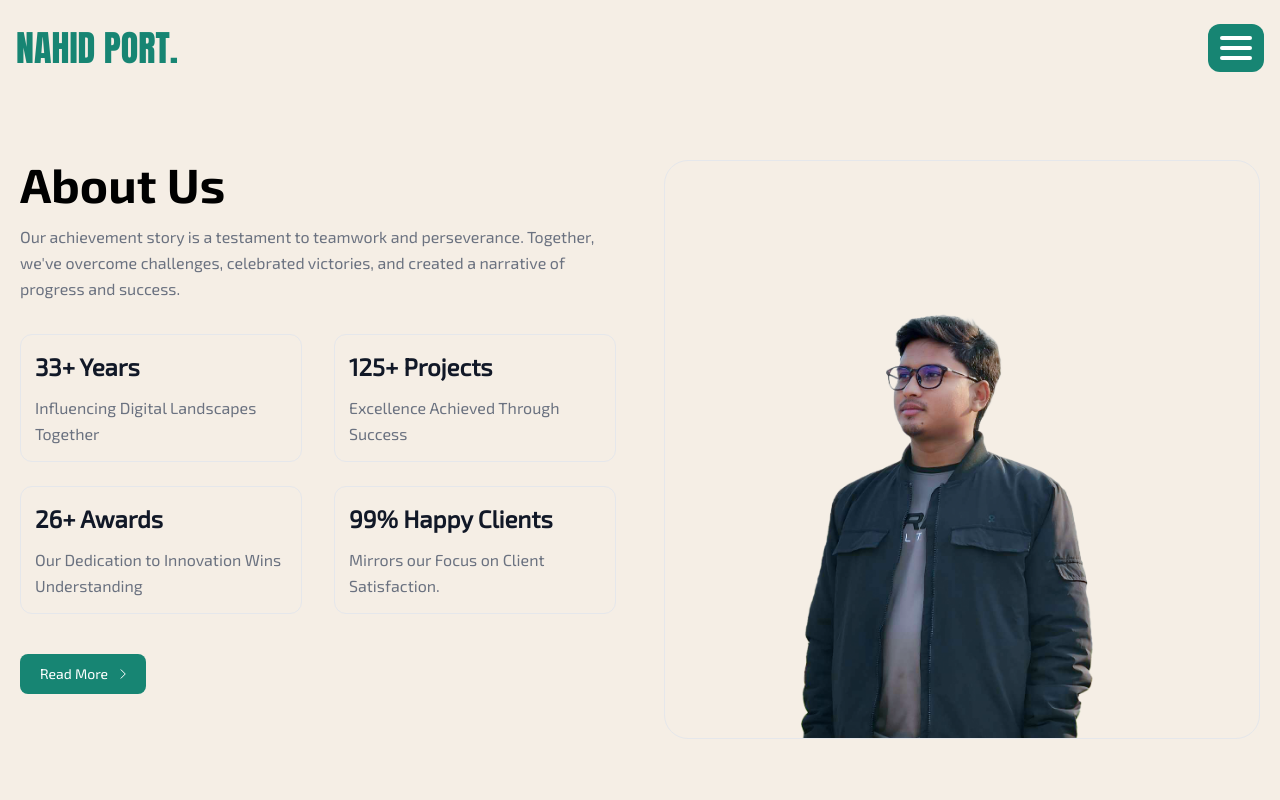
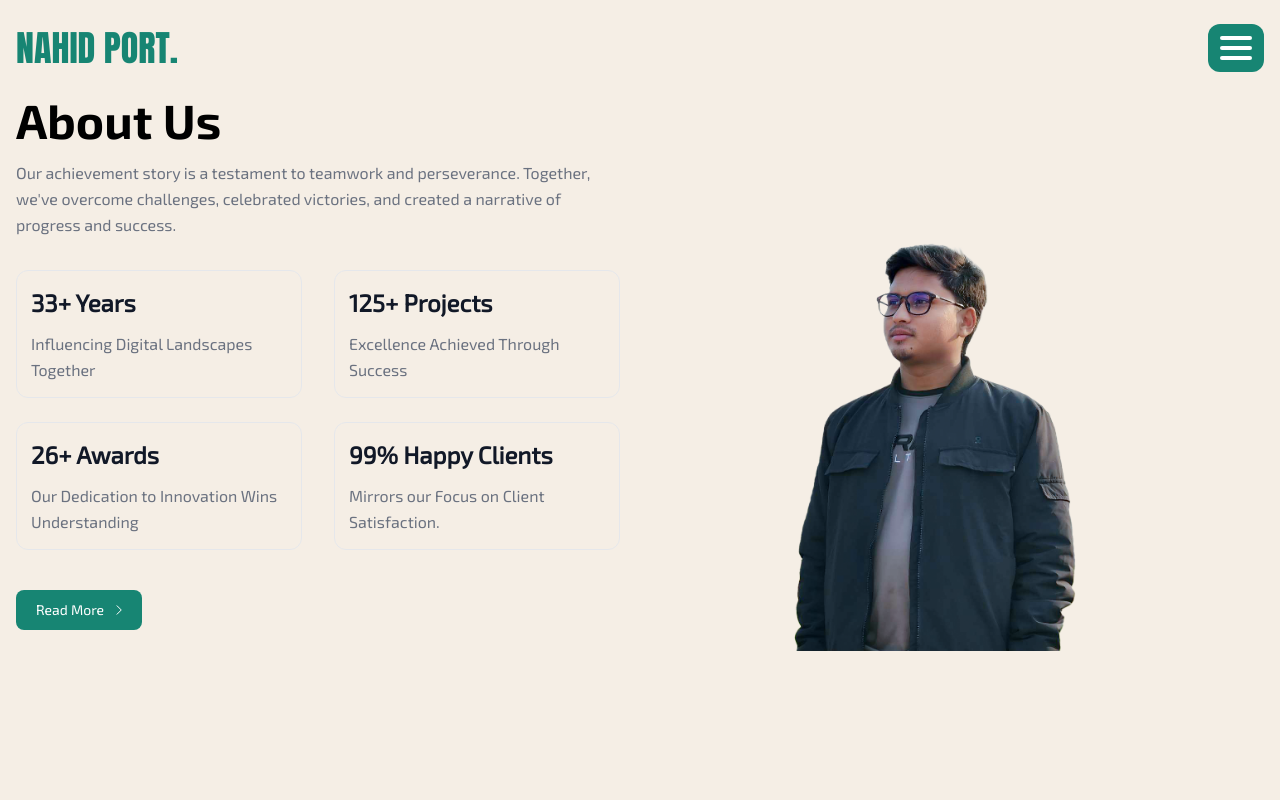
Before and after one commit to nahidthedeveloper/my-port, a Next.js app: page /about in a window 1280 px wide. Shown: the top 800 px of the page. Built offline with nearby package versions, Linux system fonts and the light colour scheme.

Commit message:
fix some issue

```diff
--- a/components/CircleText.js
+++ b/components/CircleText.js
@@ -15,10 +15,11 @@ export default function CircleText() {
                 rotation: 360,
                 duration: 5,
                 scrollTrigger: {
-                    trigger: imageRef.current,
+                    trigger: '#section2',
                     start: "top center",       // Start when the top of the element reaches the center of the viewport
                     end: "bottom top",         // End when the bottom of the element reaches the top of the viewport
                     scrub: true,               // Smoothly link the animation to scroll
+                    // markers: true
                 },
             });
         }, imageRef);
@@ -27,7 +28,7 @@ export default function CircleText() {
     }, []);
 
     return (
-        <div className="flex items-center justify-center absolute top-0 left-0">
+        <div className="flex items-center justify-center absolute top-20 left-0">
             <img
                 src="/images/circleTitle.svg"
                 alt="circleTitle"
--- a/components/Footer.js
+++ b/components/Footer.js
@@ -14,7 +14,7 @@ export default function Footer() {
     }, []);
 
     return (
-        <footer className='font-exo2_regular'>
+        <footer className='font-exo2_regular snap-end'>
             <div className="mx-auto w-full max-w-screen-xl p-4 py-6 lg:py-8">
                 <div className="md:flex md:justify-between">
                     <div className="mb-6 md:mb-0">
@@ -32,9 +32,13 @@ export default function Footer() {
                                     <Link target='_blank' href="https://nextjs.org/"
                                           className="hover:underline">Next.js</Link>
                                 </li>
-                                <li>
+                                <li className="mb-4">
                                     <Link target='_blank' href="https://tailwindcss.com/" className="hover:underline">Tailwind
                                         CSS</Link>
+                                </li>
+                                <li>
+                                    <Link target='_blank' href="https://gsap.com/"
+                                          className="hover:underline">GSAP</Link>
                                 </li>
                             </ul>
                         </div>
--- /dev/null
+++ b/context/MouseWheelProvider.js
@@ -0,0 +1,34 @@
+'use client'
+import React, {createContext, useContext, useEffect} from "react";
+
+const WheelContext = createContext(null);
+
+export const useWheel = () => useContext(WheelContext);
+
+export const MouseWheelProvider = ({children}) => {
+    useEffect(() => {
+        const handleWheel = (e) => {
+            e.preventDefault();
+            const scrollContainer = document.querySelector(".snap-container");
+            if (scrollContainer) {
+                const scrollAmount = e.deltaY < 0 ? -100 : 100;
+                scrollContainer.scrollBy({
+                    top: scrollAmount,
+                    behavior: "smooth",
+                });
+            }
+        };
+
+        window.addEventListener("wheel", handleWheel, {passive: false});
+
+        return () => {
+            window.removeEventListener("wheel", handleWheel);
+        };
+    }, []);
+
+    return (
+        <WheelContext.Provider value={{}}>
+            {children}
+        </WheelContext.Provider>
+    );
+};
--- a/src/app/about/page.js
+++ b/src/app/about/page.js
@@ -1,89 +1,72 @@
-'use client'
+'use client';
+
+import {useEffect} from "react";
 
 export default function About() {
+    useEffect(() => {
+        document.title = 'Nahid Port. | About'
+    }, [])
     return (
-        <section className="my-40 relative xl:mr-0 lg:mr-5 mx-auto font-exo2_regular">
-            <div className="w-full max-w-7xl px-4 md:px-5 lg:px-5 mx-auto">
-                <div className="w-full justify-between xl:gap-12 gap-10 grid lg:grid-cols-2 grid-cols-1">
-                    <div className="w-full flex-col lg:items-start items-center gap-10 inline-flex">
-                        <div className="w-full flex-col justify-center items-start gap-8 flex">
-                            <div className="flex-col justify-start lg:items-start items-center gap-4 flex">
+        <div className="snap-start pt-[96px] mb-40 max-w-screen-xl w-full px-4 mx-auto">
+            <div className="grid w-full gap-10 lg:grid-cols-2 font-exo2_regular">
+                {/* Left Section */}
+                <div className="flex flex-col items-center gap-10 lg:items-start">
+                    <div className="flex flex-col w-full gap-8">
+                        {/* Heading and Description */}
+                        <div className="flex flex-col gap-4 items-center lg:items-start">
                             <h1 className="text-5xl font-bold font-exo2_bold">About Us</h1>
-                                <div className="w-full flex-col justify-start lg:items-start items-center gap-3 flex">
-                                    <p
-                                        className="text-gray-500 text-base font-normal leading-relaxed lg:text-start text-center">
-                                        Our achievement story is a testament to teamwork and perseverance. Together,
-                                        we&#39;ve
-                                        overcome challenges, celebrated victories, and created a narrative of progress
-                                        and
-                                        success.</p>
+                            <p className="text-base text-gray-500 leading-relaxed text-center lg:text-start">
+                                Our achievement story is a testament to teamwork and perseverance. Together, we&#39;ve
+                                overcome challenges, celebrated victories, and created a narrative of progress and
+                                success.
+                            </p>
                         </div>
+
+                        {/* Stats */}
+                        <div className="flex flex-col gap-6">
+                            <div className="grid w-full gap-8 md:grid-cols-2">
+                                <StatCard title="33+ Years" description="Influencing Digital Landscapes Together"/>
+                                <StatCard title="125+ Projects" description="Excellence Achieved Through Success"/>
                             </div>
-                            <div className="w-full flex-col justify-center items-start gap-6 flex">
-                                <div
-                                    className="w-full justify-start items-center gap-8 grid md:grid-cols-2 grid-cols-1">
-                                    <div
-                                        className="w-full h-full p-3.5 rounded-xl border border-gray-200 hover:border-gray-400 transition-all duration-700 ease-in-out flex-col justify-start items-start gap-2.5 inline-flex">
-                                        <h4 className="text-gray-900 text-2xl font-bold font-manrope leading-9">33+
-                                            Years</h4>
-                                        <p className="text-gray-500 text-base font-normal leading-relaxed">Influencing
-                                            Digital
-                                            Landscapes Together</p>
-                                    </div>
-                                    <div
-                                        className="w-full h-full p-3.5 rounded-xl border border-gray-200 hover:border-gray-400 transition-all duration-700 ease-in-out flex-col justify-start items-start gap-2.5 inline-flex">
-                                        <h4 className="text-gray-900 text-2xl font-bold font-manrope leading-9">125+
-                                            Projects
-                                        </h4>
-                                        <p className="text-gray-500 text-base font-normal leading-relaxed">Excellence
-                                            Achieved
-                                            Through Success</p>
-                                    </div>
-                                </div>
-                                <div
-                                    className="w-full h-full justify-start items-center gap-8 grid md:grid-cols-2 grid-cols-1">
-                                    <div
-                                        className="w-full p-3.5 rounded-xl border border-gray-200 hover:border-gray-400 transition-all duration-700 ease-in-out flex-col justify-start items-start gap-2.5 inline-flex">
-                                        <h4 className="text-gray-900 text-2xl font-bold font-manrope leading-9">26+
-                                            Awards</h4>
-                                        <p className="text-gray-500 text-base font-normal leading-relaxed">Our
-                                            Dedication to
-                                            Innovation Wins Understanding</p>
-                                    </div>
-                                    <div
-                                        className="w-full h-full p-3.5 rounded-xl border border-gray-200 hover:border-gray-400 transition-all duration-700 ease-in-out flex-col justify-start items-start gap-2.5 inline-flex">
-                                        <h4 className="text-gray-900 text-2xl font-bold font-manrope leading-9">99%
-                                            Happy
-                                            Clients</h4>
-                                        <p className="text-gray-500 text-base font-normal leading-relaxed">Mirrors our
-                                            Focus on
-                                            Client Satisfaction.</p>
+                            <div className="grid w-full gap-8 md:grid-cols-2">
+                                <StatCard title="26+ Awards"
+                                          description="Our Dedication to Innovation Wins Understanding"/>
+                                <StatCard title="99% Happy Clients"
+                                          description="Mirrors our Focus on Client Satisfaction."/>
                             </div>
                         </div>
                     </div>
-                        </div>
+
+                    {/* Read More Button */}
                     <button
-                            className="sm:w-fit w-full group px-3.5 py-2 bg-primary rounded-lg justify-center items-center flex">
-                            <span className="px-1.5 text-sm text-white font-medium leading-6">Read More</span>
-                            <svg xmlns="http://www.w3.org/2000/svg" width="18" height="18" viewBox="0 0 18 18"
-                                 fill="none">
+                        className="flex items-center justify-center w-full px-3.5 py-2 text-sm font-medium leading-6 text-white bg-primary rounded-lg sm:w-fit group">
+                        <span className="px-1.5">Read More</span>
+                        <svg xmlns="http://www.w3.org/2000/svg" width="18" height="18" viewBox="0 0 18 18" fill="none">
                             <path d="M6.75265 4.49658L11.2528 8.99677L6.75 13.4996" stroke="white"/>
                         </svg>
                     </button>
                 </div>
-                    <div className="w-full lg:justify-start justify-center items-start flex">
-                        <div
-                            className="w-full lg:w-[60vw] h-[80vw] lg:h-[579px] rounded-3xl sm:border border-gray-200">
+
+
+                <div className="h-[555px] w-[579px] rounded-3xl overflow-hidden">
                     <img
                         src="/images/me.png"
-                                className="w-full h-full rounded-3xl object-cover object-center"
-                                alt='Image'
+                        alt="Image"
+                        className="object-cover object-center w-full h-full rounded-3xl"
                     />
                 </div>
+
             </div>
         </div>
-            </div>
-        </section>
-
     );
 }
+
+function StatCard({title, description}) {
+    return (
+        <div
+            className="flex flex-col w-full gap-2.5 p-3.5 border rounded-xl border-gray-200 hover:border-gray-400 transition-all duration-700 ease-in-out">
+            <h4 className="text-2xl font-bold text-gray-900 font-manrope leading-9">{title}</h4>
+            <p className="text-base text-gray-500 leading-relaxed">{description}</p>
+        </div>
+    );
+}
--- a/src/app/contact/page.js
+++ b/src/app/contact/page.js
@@ -1,11 +1,16 @@
+'use client'
 import {FontAwesomeIcon} from "@fortawesome/react-fontawesome";
 import {faFacebookF, faGithub, faLinkedin} from '@fortawesome/free-brands-svg-icons';
 import Link from "next/link";
 import {faEnvelope, faLocationDot, faPaperPlane, faPhone} from "@fortawesome/free-solid-svg-icons";
+import {useEffect} from "react";
 
 export default function Contact() {
+    useEffect(() => {
+        document.title = 'Nahid Port. | Contact'
+    }, [])
     return (
-        <div className="my-40 max-w-screen-xl w-full px-4 mx-auto">
+        <div className="snap-start pt-[96px] mb-40 max-w-screen-xl w-full px-4 mx-auto">
             <div className="grid lg:grid-cols-2 gap-14">
                 <div>
                     <h1 className="text-5xl font-bold font-exo2_bold">Get in Touch</h1>
--- a/src/app/layout.js
+++ b/src/app/layout.js
@@ -3,6 +3,7 @@ import "./globals.css";
 import Navbar from "../../components/Navbar";
 import Footer from "../../components/Footer";
 import ReactLenis from "lenis/react";
+import {MouseWheelProvider} from "../../context/MouseWheelProvider";
 
 const FiraCodeRegular = localFont({
     src: "./fonts/FiraCode-Regular.ttf",
@@ -20,7 +21,6 @@ const Exo2Bold = localFont({
     src: "./fonts/Exo2-Bold.ttf",
     variable: "--font-exo2-bold",
 });
-
 const AntonRegular = localFont({
     src: "./fonts/Anton-Regular.ttf",
     variable: "--font-anton-regular",
@@ -35,15 +35,17 @@ export default function RootLayout({children}) {
     return (
         <html lang="en">
         <body
-            className={`${FiraCodeRegular.variable} ${FiraCodeBold.variable} ${Exo2Regular.variable} ${Exo2Bold.variable} ${AntonRegular.variable} bg-[#f5eee5] w-full min-h-screen`}
+            className={`${FiraCodeRegular.variable} ${FiraCodeBold.variable} ${Exo2Regular.variable} ${Exo2Bold.variable} ${AntonRegular.variable} bg-[#f5eee5] w-full`}
         >
+        <MouseWheelProvider>
             <ReactLenis options={{duration: 2}} root>
+                <div className="snap-container snap-y snap-mandatory overflow-y-scroll h-screen">
                     <Navbar/>
-            <div className='mt-[96px]'>
                     {children}
                     <Footer/>
                 </div>
             </ReactLenis>
+        </MouseWheelProvider>
         </body>
         </html>
     );
--- a/src/app/page.js
+++ b/src/app/page.js
@@ -2,15 +2,20 @@
 import Image from "next/image";
 import Link from "next/link";
 import dynamic from "next/dynamic";
+import {useEffect} from "react";
 
 const TitleScroll = dynamic(() => import("../../components/TitleScroll"), {ssr: false});
 const CircleText = dynamic(() => import("../../components/CircleText"), {ssr: false});
 
 export default function Home() {
+    useEffect(() => {
+        document.title = 'Nahid Port. | Home'
+    }, [])
 
     return (
         <div>
-            <section className="max-w-screen-xl w-full px-4 m-auto flex flex-col lg:flex-row justify-between">
+            <section id='section1'
+                className="snap-start pt-[96px] max-w-screen-xl w-full lg:min-h-screen px-4 m-auto flex flex-col lg:flex-row justify-between">
                 <div className="text-center lg:text-left">
                     <h1 className="text-[8vw] md:text-[6vw] lg:text-[5vw] font-exo2_bold mt-16 lg:mt-32 leading-[1]">
                         Hi, my <br/> <span className="whitespace-nowrap">name is Nahid.</span>
@@ -39,8 +44,8 @@ export default function Home() {
                     </div>
                 </div>
             </section>
-            <section
-                className="min-h-screen w-full flex justify-center items-center relative overflow-x-hidden bg-men bg-cover bg-center bg-no-repeat"
+            <section id='section2'
+                className="snap-start min-h-screen w-full flex justify-center items-center relative overflow-x-hidden bg-men bg-cover bg-center bg-no-repeat"
             >
                 <CircleText/>
                 <TitleScroll/>
```
Lines whose indentation alone changed are shown as unchanged.
